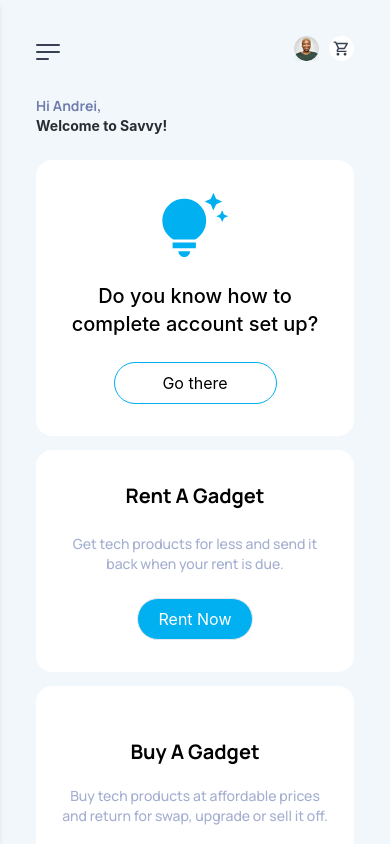
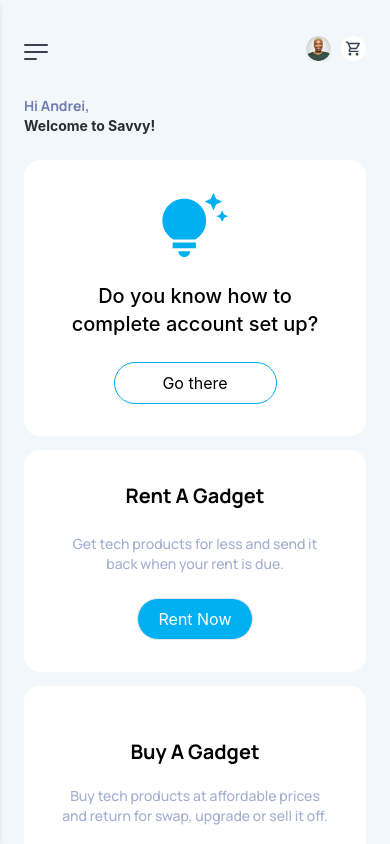
Before and after one commit to SavvyAfrica/savvyWaitlist, a Next.js app: page /dashboard in a window 390 px wide. Shown: the top 844 px of the page. Built offline with nearby package versions, Linux system fonts and the light colour scheme.

Commit message:
reduced the padding left and right of the entire page in small devices

```diff
--- a/components/DashboardLayout/DashboardLayout.tsx
+++ b/components/DashboardLayout/DashboardLayout.tsx
@@ -17,7 +17,7 @@
         >
             <div className="maxWidth">
                 <div className="w-full h-auto">
-                    <div className="pt-9 pb-9 pl-9 lg:pl-0 pr-9">{children}</div>
+                    <div className="pt-9 pb-9 pl-6 sm:pl-9 lg:pl-0 sm:pr-9 pr-6">{children}</div>
                 </div>
             </div>
         </main>
```
